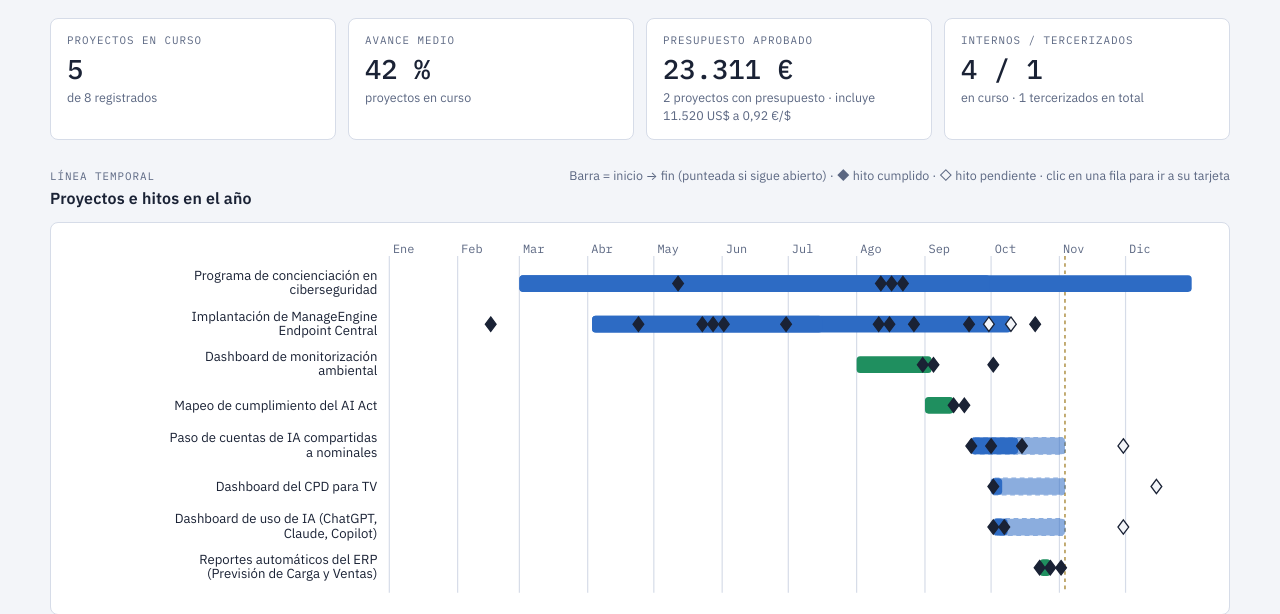
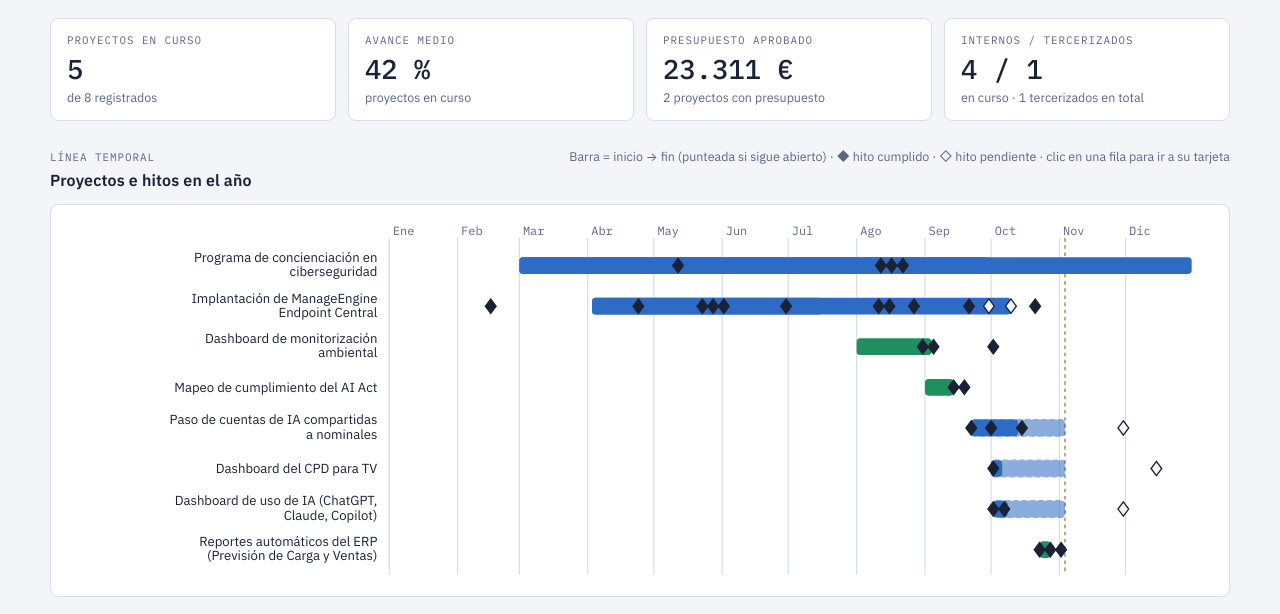
Before and after one commit to mr7security/actividadseguridad, a Flask app: page / in a window 1280 px wide. Shown: the part 145-759 px from the top of the page. Run offline with Flask 3, Linux system fonts and the light colour scheme; data comes from the database, SQL or seed files in the repository; parts of the project's set-up code (start-up, migrations or seed data) failed here and were passed over.

Commit message:
KPI presupuesto sin nota de conversión
Co-Authored-By: Claude Fable 5.1 <noreply@anthropic.com>
Claude-Session: https://claude.ai/code/session_01L94Tpopm4kFSTtrLE6komE

```diff
--- a/templates/index.html
+++ b/templates/index.html
@@ -417,7 +417,7 @@ function renderKPIs(){
   const conPres=proyectos.filter(p=>presDe(p)!=null);
   const rate=+cfg.usd_eur||0.92;let totalEur=0,usd=0;conPres.forEach(p=>{const v=presDe(p);if((p.moneda||"EUR")==="USD"){usd+=v;totalEur+=v*rate}else totalEur+=v});
   $("#k-pres").textContent=conPres.length?eur(totalEur):"0 €";
-  $("#k-pres-s").textContent=conPres.length?`${conPres.length} proyecto${conPres.length>1?"s":""} con presupuesto`+(usd?` · incluye ${eur(usd,"USD")} a ${rate.toLocaleString("es-ES")} €/$`:""):"todos con recursos propios";
+  $("#k-pres-s").textContent=conPres.length?`${conPres.length} proyecto${conPres.length>1?"s":""} con presupuesto`:"todos con recursos propios";
   const enc=proyectos.filter(p=>p.estado==="En curso");$("#k-fin").textContent=enc.filter(p=>p.modalidad!=="Tercerizado").length+" / "+enc.filter(p=>p.modalidad==="Tercerizado").length;$("#k-fin-s").textContent=`en curso · ${proyectos.filter(p=>p.modalidad==="Tercerizado").length} tercerizados en total`;
   const incY=incidentes.filter(i=>(i.fecha||"").startsWith(year));
   $("#k-inc").textContent=incY.length;$("#k-inc-s").textContent=`en ${year} · ${incY.filter(i=>i.estado!=="Abierto").length} resueltos`;
```
